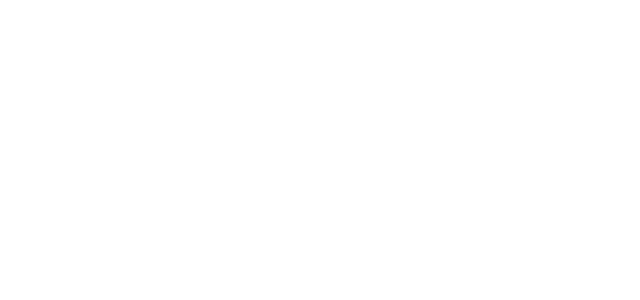
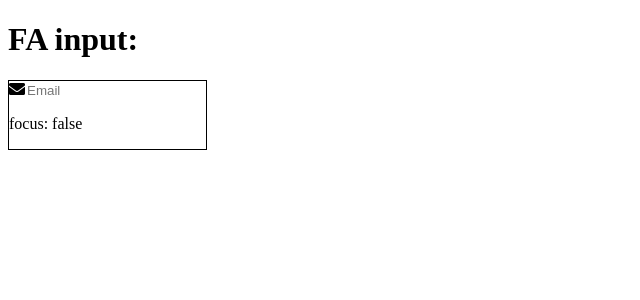
Before and after one commit to jurek2006/angular-content-projection, an Angular app: page / in a window 1280 px wide. Shown: the top 300 px of the page, without its empty margins (0-640 px from the left). Built offline with nearby package versions, Linux system fonts and the light colour scheme.

Commit message:
@ContentChild

```diff
--- a/src/app/app.component.html
+++ b/src/app/app.component.html
@@ -0,0 +1,4 @@
+<h1>FA input:</h1>
+<app-fa-input icon="envelope">
+  <input inputRef type="email" placeholder="Email" />
+</app-fa-input>
--- /dev/null
+++ b/src/app/fa-input/fa-input.component.html
@@ -0,0 +1,3 @@
+<i class="fa" [ngClass]="classes"></i>
+<ng-content></ng-content>
+<p>focus: {{ input.focus }}</p>
--- /dev/null
+++ b/src/app/fa-input/fa-input.component.scss
@@ -0,0 +1,9 @@
+:host {
+  display: inline-block;
+  border: 1px solid;
+}
+
+:host ::ng-deep input {
+  border: none;
+  outline: none;
+}
--- /dev/null
+++ b/src/app/fa-input/fa-input.component.ts
@@ -0,0 +1,29 @@
+import {
+  Component,
+  OnInit,
+  Input,
+  ContentChild,
+  OnChanges,
+  AfterContentInit
+} from "@angular/core";
+import { InputRefDirective } from "./input-ref.directive";
+
+@Component({
+  selector: "app-fa-input",
+  templateUrl: "./fa-input.component.html",
+  styleUrls: ["./fa-input.component.scss"]
+})
+export class FaInputComponent {
+  @Input() icon: string;
+
+  @ContentChild(InputRefDirective) input: InputRefDirective;
+
+  get classes() {
+    const cssClasses = {
+      fa: true
+    };
+    cssClasses[`fa-${this.icon}`] = true;
+
+    return cssClasses;
+  }
+}
--- /dev/null
+++ b/src/app/fa-input/input-ref.directive.ts
@@ -0,0 +1,15 @@
+import { Directive, HostListener } from "@angular/core";
+
+@Directive({
+  selector: "[inputRef]"
+})
+export class InputRefDirective {
+  focus = false;
+
+  @HostListener("focus") onFocus() {
+    this.focus = true;
+  }
+  @HostListener("blur") onBlur() {
+    this.focus = false;
+  }
+}
--- a/src/index.html
+++ b/src/index.html
@@ -1,12 +1,18 @@
-<!doctype html>
+<!DOCTYPE html>
 <html lang="en">
   <head>
-  <meta charset="utf-8">
+    <meta charset="utf-8" />
     <title>AngularContentProjection</title>
-  <base href="/">
+    <base href="/" />
 
-  <meta name="viewport" content="width=device-width, initial-scale=1">
-  <link rel="icon" type="image/x-icon" href="favicon.ico">
+    <meta name="viewport" content="width=device-width, initial-scale=1" />
+    <link rel="icon" type="image/x-icon" href="favicon.ico" />
+    <link
+      rel="stylesheet"
+      href="https://use.fontawesome.com/releases/v5.8.1/css/all.css"
+      integrity="sha384-50oBUHEmvpQ+1lW4y57PTFmhCaXp0ML5d60M1M7uH2+nqUivzIebhndOJK28anvf"
+      crossorigin="anonymous"
+    />
   </head>
   <body>
     <app-root></app-root>
```
Also changed, not shown: src/app/app.module.ts (+8 -10 lines), 2 other files (tests, documents, lock files or other folders). Lines whose indentation alone changed are shown as unchanged.
